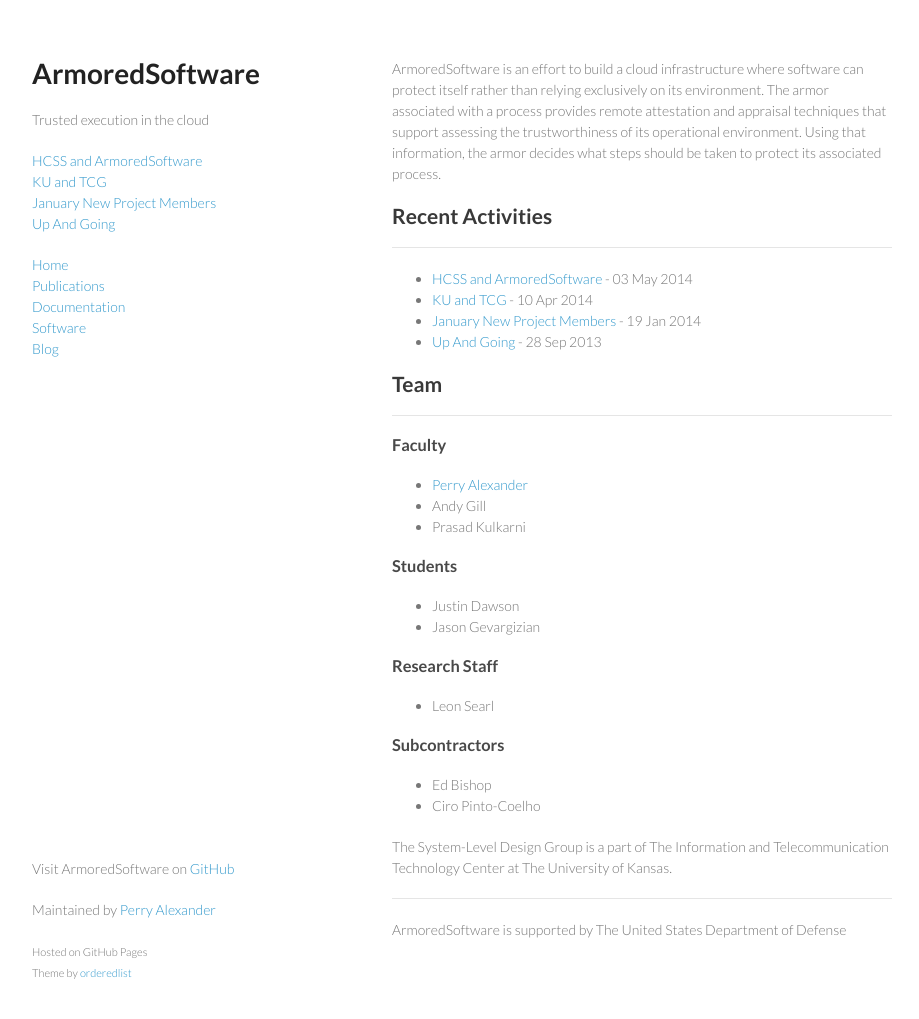
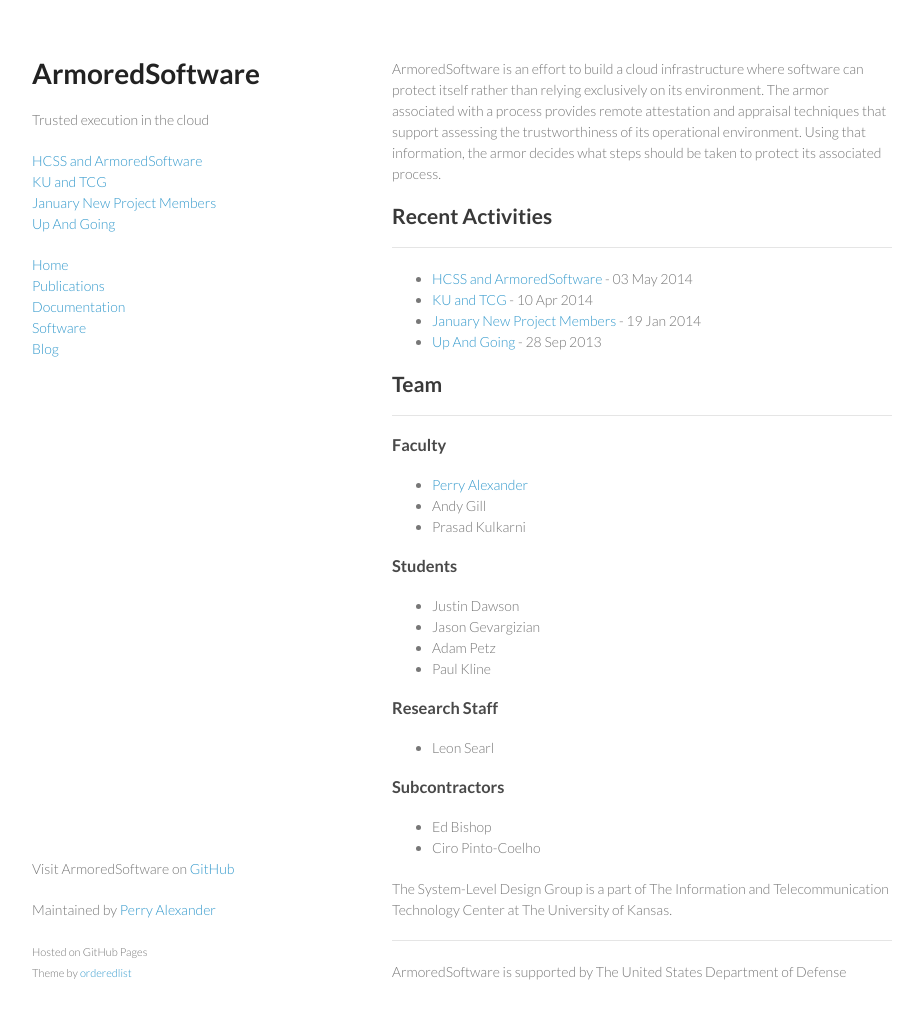
Before and after one commit to armoredsoftware/armoredsoftware.github.io, a Jekyll site: the page built from index.md, in a window 1280 px wide and 1052 px high. Shown: the top 1019 px of the window, without its empty margins (178-1097 px from the left). Built offline with Jekyll 4.4.1, drawn with Linux system fonts in a browser that asks for light colours.

```diff
--- a/_data/people.yml
+++ b/_data/people.yml
@@ -26,6 +26,14 @@
   description: GRA
   role: student
 
+- name: Adam Petz
+  description: GRA
+  role: student
+
+- name: Paul Kline
+  description: GRA
+  role: student
+
 - name: Ed Bishop
   role: contractor
 
```
